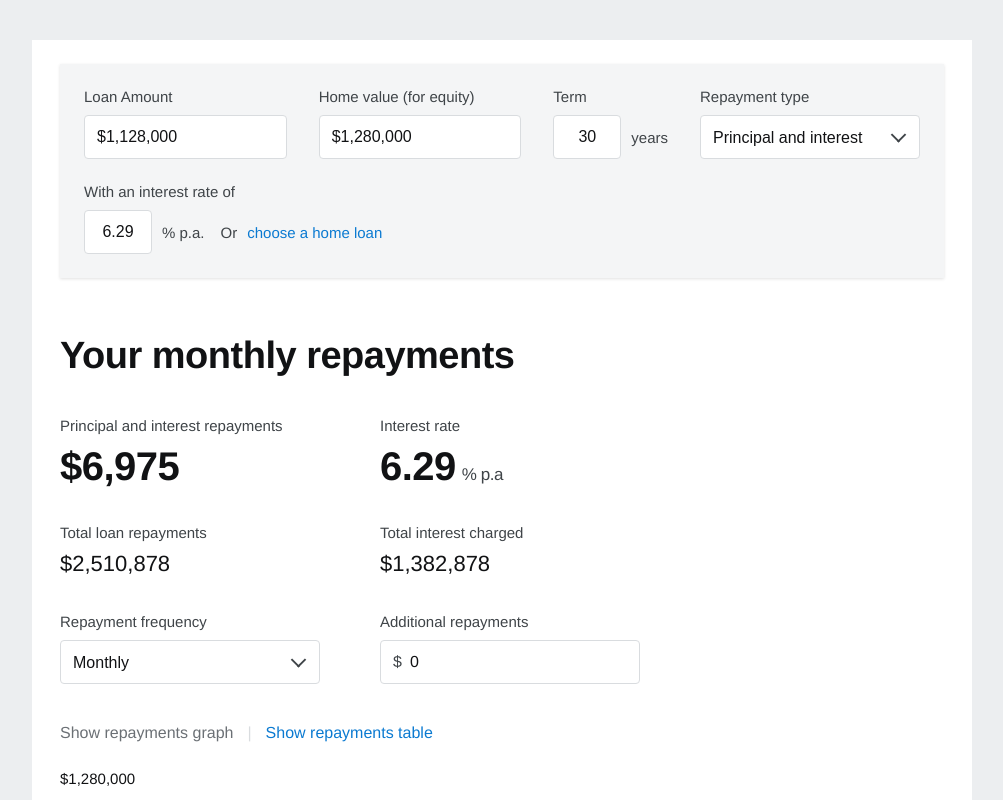
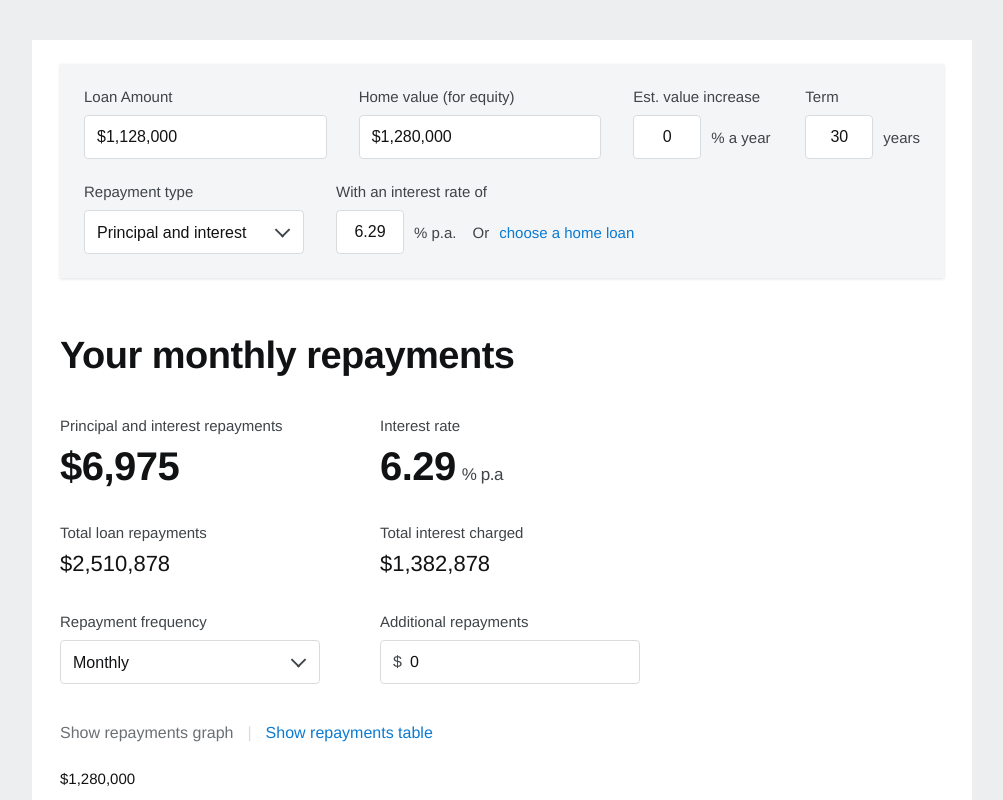
Before and after one commit to shubhankar1995/loan-calculators, a React (Vite) app: page / in a window 1280 px wide. Shown: the top 800 px of the page, without its empty margins (138-1141 px from the left). Built offline with nearby package versions, Linux system fonts and the light colour scheme.

Commit message:
feat: add home value growth input and calculations for repayments table and chart

```diff
--- a/src/App.css
+++ b/src/App.css
@@ -34,6 +34,10 @@
 
 .field--type {
   flex: 0 1 220px;
+}
+
+.field--growth {
+  flex: 0 1 140px;
 }
 
 .field label {
--- a/src/App.tsx
+++ b/src/App.tsx
@@ -29,6 +29,7 @@ export default function App() {
   const [frequency, setFrequency] = useState<Frequency>('monthly')
   const [extraRepayment, setExtraRepayment] = useState(0)
   const [homeValue, setHomeValue] = useState(1280000)
+  const [homeValueGrowthPercent, setHomeValueGrowthPercent] = useState(0)
   const [view, setView] = useState<View>('graph')
 
   const result = useMemo(
@@ -65,11 +66,13 @@ export default function App() {
           ratePercent={ratePercent}
           repaymentType={repaymentType}
           homeValue={homeValue}
+          homeValueGrowthPercent={homeValueGrowthPercent}
           onAmountChange={setAmount}
           onTermChange={setTermYears}
           onRateChange={setRatePercent}
           onRepaymentTypeChange={setRepaymentType}
           onHomeValueChange={setHomeValue}
+          onHomeValueGrowthChange={setHomeValueGrowthPercent}
         />
 
         <h2 className="section-title">Your {FREQUENCY_ADVERBS[frequency]} repayments</h2>
@@ -175,6 +178,7 @@ export default function App() {
             periodsPerYear={periodsPerYear}
             termYears={termYears}
             homeValue={homeValue}
+            homeValueGrowthPercent={homeValueGrowthPercent}
             legend={
               interestOnly
                 ? `Interest only ${ioYears} year${ioYears === 1 ? '' : 's'}, then principal and interest`
@@ -187,6 +191,7 @@ export default function App() {
             yearlyBalances={result.yearlyBalances}
             monthlyBalances={result.monthlyBalances}
             homeValue={homeValue}
+            homeValueGrowthPercent={homeValueGrowthPercent}
           />
         )}
       </main>
--- a/src/components/LoanInputs.tsx
+++ b/src/components/LoanInputs.tsx
@@ -8,11 +8,13 @@ interface Props {
   ratePercent: number
   repaymentType: RepaymentType
   homeValue: number
+  homeValueGrowthPercent: number
   onAmountChange: (value: number) => void
   onTermChange: (value: number) => void
   onRateChange: (value: number) => void
   onRepaymentTypeChange: (value: RepaymentType) => void
   onHomeValueChange: (value: number) => void
+  onHomeValueGrowthChange: (value: number) => void
 }
 
 export function LoanInputs({
@@ -21,11 +23,13 @@ export function LoanInputs({
   ratePercent,
   repaymentType,
   homeValue,
+  homeValueGrowthPercent,
   onAmountChange,
   onTermChange,
   onRateChange,
   onRepaymentTypeChange,
   onHomeValueChange,
+  onHomeValueGrowthChange,
 }: Props) {
   const handleAmount = (event: ChangeEvent<HTMLInputElement>) => {
     onAmountChange(parseNumber(event.target.value))
@@ -57,6 +61,20 @@ export function LoanInputs({
           value={`$${formatNumber(homeValue)}`}
           onChange={handleHomeValue}
         />
+      </div>
+
+      <div className="field field--growth">
+        <label htmlFor="home-value-growth">Est. value increase</label>
+        <div className="field-row">
+          <input
+            id="home-value-growth"
+            className="control control--narrow"
+            inputMode="decimal"
+            value={homeValueGrowthPercent}
+            onChange={(event) => onHomeValueGrowthChange(parseNumber(event.target.value))}
+          />
+          <span className="suffix">% a year</span>
+        </div>
       </div>
 
       <div className="field field--term">
--- a/src/components/RepaymentsChart.tsx
+++ b/src/components/RepaymentsChart.tsx
@@ -1,4 +1,5 @@
 import { useMemo, useState } from 'react'
+import { projectedHomeValue } from '../lib/loan'
 import { formatCurrency } from '../lib/format'
 
 interface Props {
@@ -7,8 +8,10 @@ interface Props {
   periodsPerYear: number
   termYears: number
   legend: string
-  /** Assumed constant home value, used to plot equity alongside the principal owing. Omit or zero to hide the line. */
+  /** Home value used to plot equity alongside the principal owing. Omit or zero to hide the line. */
   homeValue?: number
+  /** Assumed annual growth in home value, compounded. */
+  homeValueGrowthPercent?: number
 }
 
 const WIDTH = 1000
@@ -21,12 +24,19 @@ export function RepaymentsChart({
   termYears,
   legend,
   homeValue = 0,
+  homeValueGrowthPercent = 0,
 }: Props) {
   const [hoverIndex, setHoverIndex] = useState<number | null>(null)
   const showEquity = homeValue > 0
 
   const { points, path, markers, equityPoints, equityPath, equityMarkers, maxValue } = useMemo(() => {
-    const equity = showEquity ? balances.map((balance) => homeValue - balance) : []
+    const equity = showEquity
+      ? balances.map(
+          (balance, index) =>
+            projectedHomeValue(homeValue, homeValueGrowthPercent, index / periodsPerYear) -
+            balance,
+        )
+      : []
     const max = Math.max(...balances, ...equity, 1)
     const lastIndex = Math.max(balances.length - 1, 1)
     const plotWidth = WIDTH - PADDING.left - PADDING.right
@@ -63,7 +73,7 @@ export function RepaymentsChart({
       equityMarkers: markerIndexes.map((i) => equityMapped[i]),
       maxValue: max,
     }
-  }, [balances, homeValue, showEquity])
+  }, [balances, homeValue, homeValueGrowthPercent, periodsPerYear, showEquity])
 
   const hovered = hoverIndex === null ? null : points[hoverIndex]
   const hoveredEquity = hoverIndex === null || !showEquity ? null : equityPoints[hoverIndex]
@@ -151,7 +161,10 @@ export function RepaymentsChart({
       {showEquity && (
         <p className="chart__legend">
           <span className="chart__legend-dot chart__legend-dot--equity" />
-          Equity (assumes a constant home value)
+          Equity{' '}
+          {homeValueGrowthPercent > 0
+            ? `(assumes the home value grows ${homeValueGrowthPercent}% a year)`
+            : '(assumes a constant home value)'}
         </p>
       )}
     </div>
--- a/src/components/RepaymentsTable.tsx
+++ b/src/components/RepaymentsTable.tsx
@@ -1,5 +1,5 @@
 import { useState } from 'react'
-import type { MonthlyBalance, YearlyBalance } from '../lib/loan'
+import { projectedHomeValue, type MonthlyBalance, type YearlyBalance } from '../lib/loan'
 import { formatCurrency, formatPercent } from '../lib/format'
 
 type Granularity = 'yearly' | 'monthly'
@@ -8,8 +8,10 @@ interface Props {
   caption: string
   yearlyBalances: YearlyBalance[]
   monthlyBalances: MonthlyBalance[]
-  /** Assumed constant home value, used to show equity alongside the principal owing. Omit or zero to hide the column. */
+  /** Home value used to show equity alongside the principal owing. Omit or zero to hide the column. */
   homeValue?: number
+  /** Assumed annual growth in home value, compounded. */
+  homeValueGrowthPercent?: number
 }
 
 export function RepaymentsTable({
@@ -17,6 +19,7 @@ export function RepaymentsTable({
   yearlyBalances,
   monthlyBalances,
   homeValue = 0,
+  homeValueGrowthPercent = 0,
 }: Props) {
   const [granularity, setGranularity] = useState<Granularity>('yearly')
   const showEquity = homeValue > 0
@@ -28,12 +31,18 @@ export function RepaymentsTable({
           remaining: row.yearsRemaining,
           balance: row.balance,
           repayment: row.repayment,
+          projectedHomeValue: projectedHomeValue(homeValue, homeValueGrowthPercent, row.yearsElapsed),
         }))
       : monthlyBalances.map((row) => ({
           key: row.monthsElapsed,
           remaining: row.monthsRemaining,
           balance: row.balance,
           repayment: row.repayment,
+          projectedHomeValue: projectedHomeValue(
+            homeValue,
+            homeValueGrowthPercent,
+            row.monthsElapsed / 12,
+          ),
         }))
 
   return (
@@ -65,6 +74,11 @@ export function RepaymentsTable({
             </th>
             {showEquity && (
               <th scope="col" className="numeric">
+                Est. home value
+              </th>
+            )}
+            {showEquity && (
+              <th scope="col" className="numeric">
                 Equity
               </th>
             )}
@@ -77,10 +91,13 @@ export function RepaymentsTable({
               <td className="numeric">{formatCurrency(row.repayment)}</td>
               <td className="numeric">{formatCurrency(row.balance)}</td>
               {showEquity && (
+                <td className="numeric">{formatCurrency(row.projectedHomeValue)}</td>
+              )}
+              {showEquity && (
                 <td className="numeric">
-                  {formatCurrency(homeValue - row.balance)}
+                  {formatCurrency(row.projectedHomeValue - row.balance)}
                   <span className="repayments-table__percent">
-                    {formatPercent((homeValue - row.balance) / homeValue)}
+                    {formatPercent((row.projectedHomeValue - row.balance) / row.projectedHomeValue)}
                   </span>
                 </td>
               )}
--- a/src/lib/loan.ts
+++ b/src/lib/loan.ts
@@ -15,6 +15,17 @@ export const REPAYMENT_TYPE_LABELS: Record<RepaymentType, string> = {
   'interest-only-3': 'Interest only 3 years',
   'interest-only-4': 'Interest only 4 years',
   'interest-only-5': 'Interest only 5 years',
+}
+
+/** Compounds a home value forward by a constant annual growth rate. */
+export function projectedHomeValue(
+  homeValue: number,
+  annualGrowthPercent: number,
+  years: number,
+): number {
+  if (homeValue <= 0) return 0
+  const rate = Number.isFinite(annualGrowthPercent) ? annualGrowthPercent / 100 : 0
+  return homeValue * Math.pow(1 + rate, years)
 }
 
 /** Number of years an interest-only period lasts before switching to principal and interest, 0 for P&I. */
```
